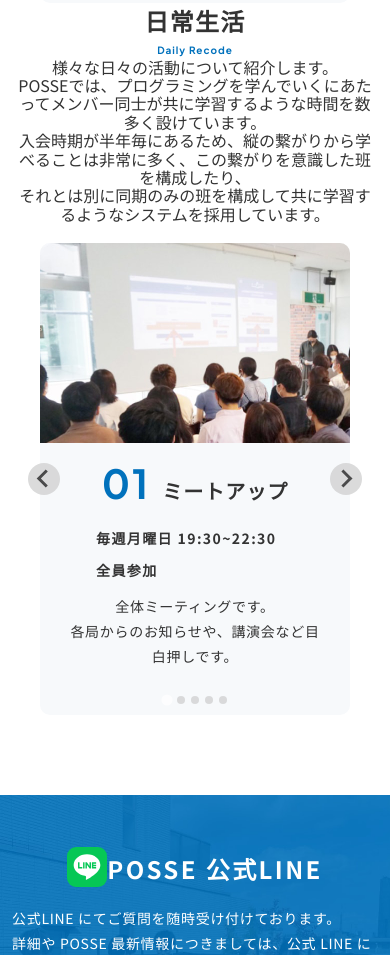
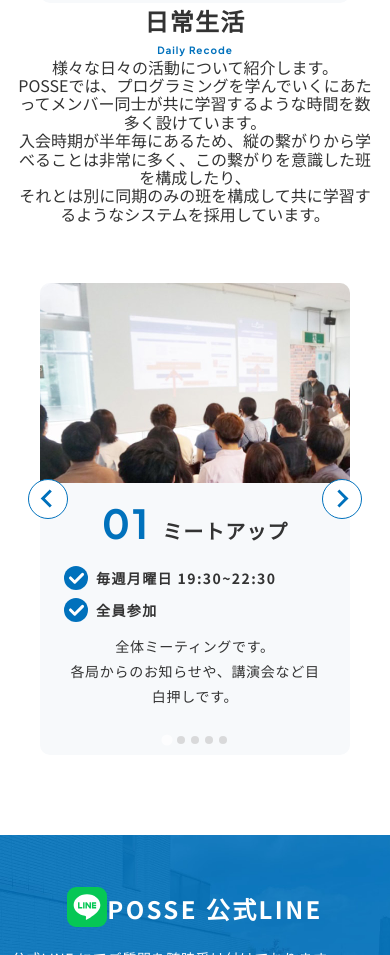
Before and after one commit to ruiMOCHI/phase1-posse, a plain HTML site: page index.html in a window 390 px wide. Shown: the part 1568-2523 px from the top of the page. Drawn offline with Linux system fonts and the light colour scheme.

Commit message:
the first commit

```diff
--- a/assets/css/sp/style.css
+++ b/assets/css/sp/style.css
@@ -456,7 +456,7 @@
     width: 24px;
     height: 24px;
     flex-shrink: 0;
-    background: url(../img/icon-check.svg);
+    background: url(../../img/icon-check.svg);
   }
 
   .daily-outlineItem {
--- a/assets/css/style.css
+++ b/assets/css/style.css
@@ -311,6 +311,7 @@ body {
   background-color: rgb(233, 250, 254);
   border-radius: 10px;
   min-height: 324px;
+  margin-top: 40px;
 }
 
 .daily-item:nth-of-type(odd) {
@@ -508,7 +509,7 @@ body {
   font-family: "Plus Jakarta Sans", sans-serif;
 }
 
-/* .splide_arrow{
+.splide__arrow{
   width: 40px;
   height: 40px;
   border: solid 1px #0071bc;
@@ -516,6 +517,6 @@ body {
   opacity: 1;
 }
 
-.splide_arrow svg path{
+.splide__arrow svg path{
   fill: #0071bc;
-} */
+}
--- a/assets/js/script.js
+++ b/assets/js/script.js
@@ -13,7 +13,7 @@ window.addEventListener('scroll', () => {
   } else {
     header.classList.add('is-transparent');
   }
-})
+});
 
 const eventSlideOptions = {
   type: 'loop',/*4枚目から1枚目に移動できる*/
@@ -39,8 +39,8 @@ const dailySlideOptions = {
   destroy: true,
   breakpoints: {
     768: {
-      destroy: false,
-      type: 'loop',/*5枚目から1枚目に移動できる, ブレイクポイントの上に設定しないといけない？*/
+      destroy: false,/*スライドショーの破棄*/
+      type: 'loop',/*5枚目から1枚目に移動できる,*/
       gap: 40,
       perPage: 1,
       padding: 28,
@@ -51,9 +51,12 @@ const dailySlideOptions = {
 
 new Splide('#js-dailySlide', dailySlideOptions).mount();
 
-/*JavaScript(以下、JS) におけるオブジェクトは、関連するプロパティとメソッドの集まりを表すデータ型です。オブジェクトは、異なる種類の情報や機能をひとまとめにして表現するためのもので、JSにおける基本的なデータ構造のひとつです。
+/*JavaScript(以下、JS) におけるオブジェクトは、関連するプロパティとメソッドの集まりを表すデータ型です。
+オブジェクトは、異なる種類の情報や機能をひとまとめにして表現するためのもので、JSにおける基本的なデータ構造のひとつです。
 
-オブジェクトは、名前と値のペア（プロパティと値）を格納し、その値にアクセスするための手段を提供します。プロパティは、オブジェクト内で識別子（通常は文字列）で指定され、対応する値は任意のデータ型（数値、文字列、配列、関数、他のオブジェクトなど）となります。また、関数をプロパティとして持つオブジェクトは、そのプロパティをメソッドと呼びます。
+オブジェクトは、名前と値のペア（プロパティと値）を格納し、その値にアクセスするための手段を提供します。
+プロパティは、オブジェクト内で識別子（通常は文字列）で指定され、対応する値は任意のデータ型（数値、文字列、配列、関数、他のオブジェクトなど）となります。
+また、関数をプロパティとして持つオブジェクトは、そのプロパティをメソッドと呼びます。
 
 以下は、オブジェクトの基本的な構文です：
 
@@ -67,6 +70,10 @@ const person = {
     return this.firstName + " " + this.lastName;
   }
 };
-この例では、person という名前のオブジェクトが定義されています。このオブジェクトには、firstName、lastName、age といったプロパティがあり、fullName というメソッドもあります。プロパティへのアクセスは オブジェクト名.プロパティ名 の形式で行い、メソッド呼び出しは オブジェクト名.メソッド名() の形式で行います。
+この例では、person という名前のオブジェクトが定義されています。
+このオブジェクトには、firstName、lastName、age といったプロパティがあり、fullName というメソッドもあります。
+プロパティへのアクセスは オブジェクト名.プロパティ名 の形式で行い、メソッド呼び出しは オブジェクト名.メソッド名() の形式で行います。
 
-オブジェクトは、JSにおいて非常に重要で多用されるデータ構造です。DOM要素、配列、関数、クラスなど、JSのほぼすべての要素はオブジェクトとして表現されます。オブジェクト指向プログラミングの概念を活用して、複雑なデータや機能を構造化し、効率的に管理することができます。*/
+オブジェクトは、JSにおいて非常に重要で多用されるデータ構造です。
+DOM要素、配列、関数、クラスなど、JSのほぼすべての要素はオブジェクトとして表現されます。
+オブジェクト指向プログラミングの概念を活用して、複雑なデータや機能を構造化し、効率的に管理することができます。*/
--- a/index.html
+++ b/index.html
@@ -131,7 +131,7 @@
             <p class="mainVisual-lead">自分史上最高を仲間と。</p>
           </div>
         </div>
-        <div class="mainVisual-scroll">SCROLL DOWN</div>
+        <div class="mainVisual-scroll">●SCROLL DOWN</div>
       </section>
       <div class="wrapper">
         <section id="about" class="section">
@@ -459,7 +459,7 @@
         <small lang="en">&copy; 2023 POSSE</small>
       </div>
     </footer>
-    <script src="./assets/js/splide.min.js"></script>
+    <script src="./assets/js/splide.min.js"></script><!--script.js の前に読み込むようにしましょう。-->
     <script src="assets/js/script.js"></script>
   </body>
 </html>
```
Also changed, not shown: 2 other files.
